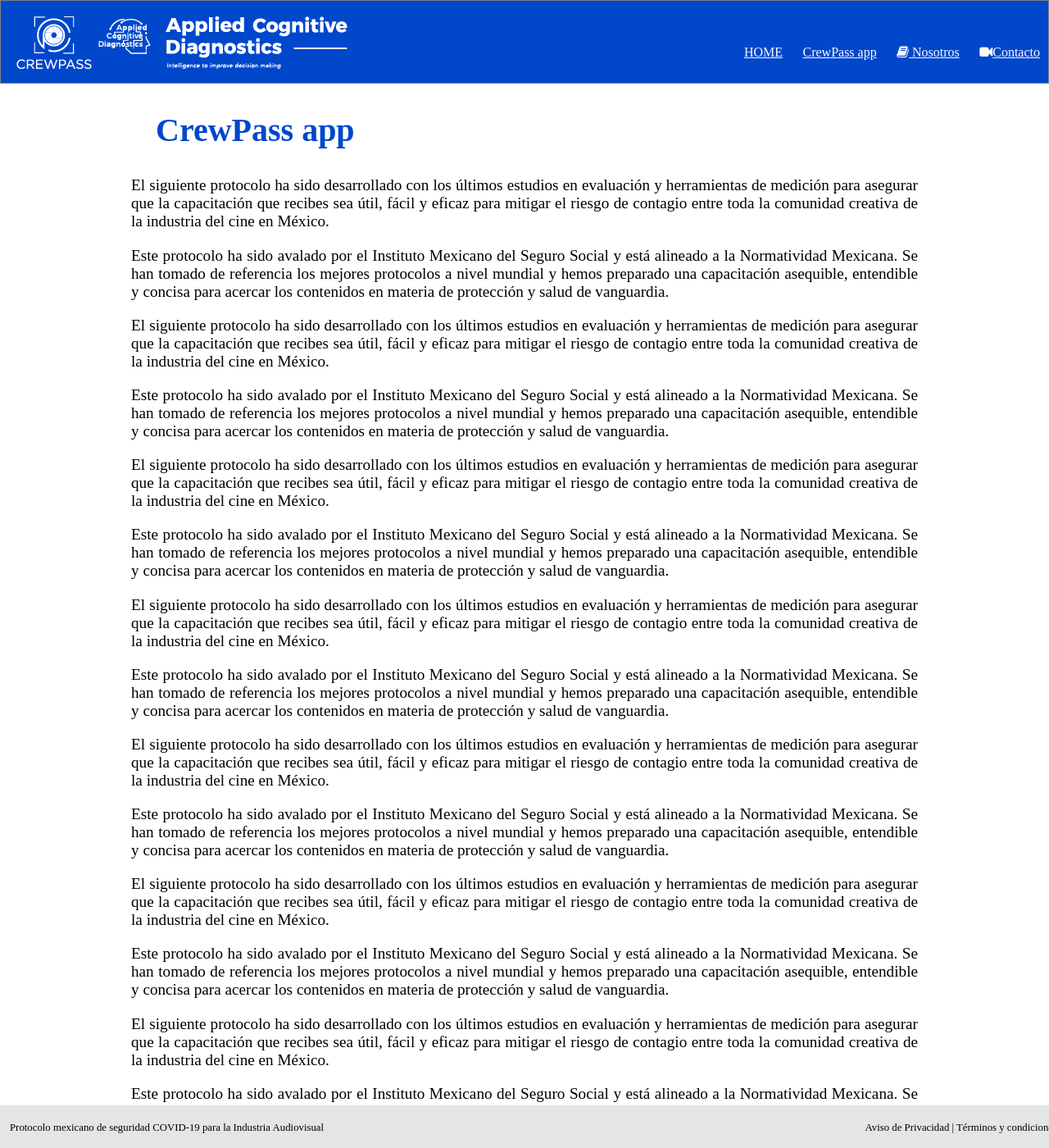
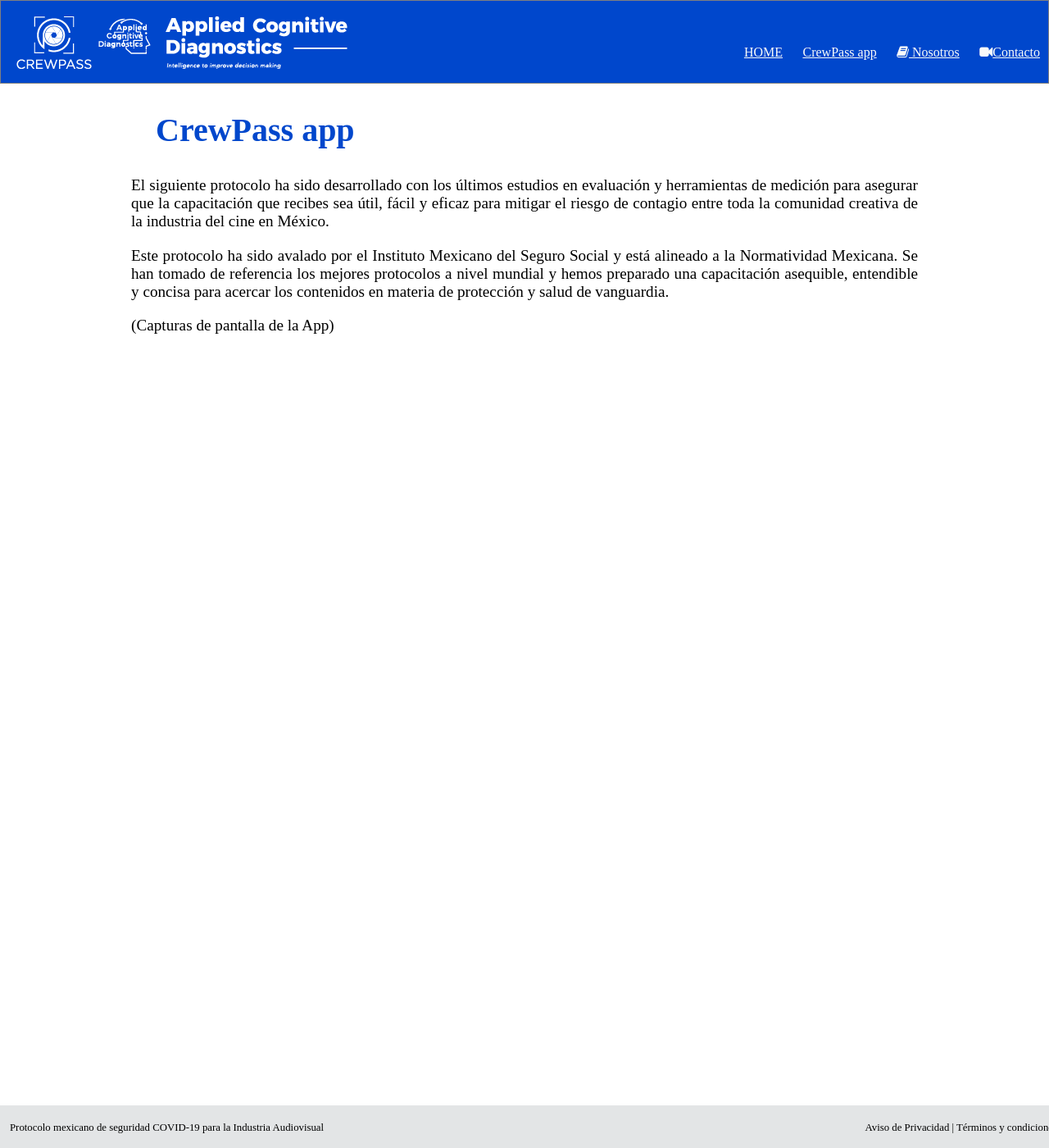
Before and after one commit to CrewPass/crewpass.github.io, a Jekyll site: the page built from CP-app.html, in a window 1280 px wide and 1400 px high. Shown: the whole window at 82% size. Built offline with Jekyll 4.4.1, drawn with Linux system fonts in a browser that asks for light colours; some of the changed text lies outside the part shown.

Commit message:
Update CP-app.html

```diff
--- a/CP-app.html
+++ b/CP-app.html
@@ -9,40 +9,8 @@ title: CrewPass app
 
 <p align="justify">Este protocolo ha sido avalado por el Instituto Mexicano del Seguro Social y está alineado a la Normatividad Mexicana. Se han tomado de referencia los mejores protocolos a nivel mundial y hemos preparado una capacitación asequible, entendible y concisa para acercar los contenidos en materia de protección y salud de vanguardia.</p>
 
-<p align="justify">El siguiente protocolo ha sido desarrollado con los últimos estudios en evaluación y herramientas de medición para asegurar que la capacitación que recibes sea útil, fácil y eficaz para mitigar el riesgo de contagio entre toda la comunidad creativa de la industria del cine en México.</p>
+<p align="justify">(Capturas de pantalla de la App)</p>
 
-<p align="justify">Este protocolo ha sido avalado por el Instituto Mexicano del Seguro Social y está alineado a la Normatividad Mexicana. Se han tomado de referencia los mejores protocolos a nivel mundial y hemos preparado una capacitación asequible, entendible y concisa para acercar los contenidos en materia de protección y salud de vanguardia.</p>
 
-<p align="justify">El siguiente protocolo ha sido desarrollado con los últimos estudios en evaluación y herramientas de medición para asegurar que la capacitación que recibes sea útil, fácil y eficaz para mitigar el riesgo de contagio entre toda la comunidad creativa de la industria del cine en México.</p>
-
-<p align="justify">Este protocolo ha sido avalado por el Instituto Mexicano del Seguro Social y está alineado a la Normatividad Mexicana. Se han tomado de referencia los mejores protocolos a nivel mundial y hemos preparado una capacitación asequible, entendible y concisa para acercar los contenidos en materia de protección y salud de vanguardia.</p>
-
-<p align="justify">El siguiente protocolo ha sido desarrollado con los últimos estudios en evaluación y herramientas de medición para asegurar que la capacitación que recibes sea útil, fácil y eficaz para mitigar el riesgo de contagio entre toda la comunidad creativa de la industria del cine en México.</p>
-
-<p align="justify">Este protocolo ha sido avalado por el Instituto Mexicano del Seguro Social y está alineado a la Normatividad Mexicana. Se han tomado de referencia los mejores protocolos a nivel mundial y hemos preparado una capacitación asequible, entendible y concisa para acercar los contenidos en materia de protección y salud de vanguardia.</p>
-
-<p align="justify">El siguiente protocolo ha sido desarrollado con los últimos estudios en evaluación y herramientas de medición para asegurar que la capacitación que recibes sea útil, fácil y eficaz para mitigar el riesgo de contagio entre toda la comunidad creativa de la industria del cine en México.</p>
-
-<p align="justify">Este protocolo ha sido avalado por el Instituto Mexicano del Seguro Social y está alineado a la Normatividad Mexicana. Se han tomado de referencia los mejores protocolos a nivel mundial y hemos preparado una capacitación asequible, entendible y concisa para acercar los contenidos en materia de protección y salud de vanguardia.</p>
-
-<p align="justify">El siguiente protocolo ha sido desarrollado con los últimos estudios en evaluación y herramientas de medición para asegurar que la capacitación que recibes sea útil, fácil y eficaz para mitigar el riesgo de contagio entre toda la comunidad creativa de la industria del cine en México.</p>
-
-<p align="justify">Este protocolo ha sido avalado por el Instituto Mexicano del Seguro Social y está alineado a la Normatividad Mexicana. Se han tomado de referencia los mejores protocolos a nivel mundial y hemos preparado una capacitación asequible, entendible y concisa para acercar los contenidos en materia de protección y salud de vanguardia.</p>
-
-<p align="justify">El siguiente protocolo ha sido desarrollado con los últimos estudios en evaluación y herramientas de medición para asegurar que la capacitación que recibes sea útil, fácil y eficaz para mitigar el riesgo de contagio entre toda la comunidad creativa de la industria del cine en México.</p>
-
-<p align="justify">Este protocolo ha sido avalado por el Instituto Mexicano del Seguro Social y está alineado a la Normatividad Mexicana. Se han tomado de referencia los mejores protocolos a nivel mundial y hemos preparado una capacitación asequible, entendible y concisa para acercar los contenidos en materia de protección y salud de vanguardia.</p>
-
-<p align="justify">El siguiente protocolo ha sido desarrollado con los últimos estudios en evaluación y herramientas de medición para asegurar que la capacitación que recibes sea útil, fácil y eficaz para mitigar el riesgo de contagio entre toda la comunidad creativa de la industria del cine en México.</p>
-
-<p align="justify">Este protocolo ha sido avalado por el Instituto Mexicano del Seguro Social y está alineado a la Normatividad Mexicana. Se han tomado de referencia los mejores protocolos a nivel mundial y hemos preparado una capacitación asequible, entendible y concisa para acercar los contenidos en materia de protección y salud de vanguardia.</p>
-
-<p align="justify">El siguiente protocolo ha sido desarrollado con los últimos estudios en evaluación y herramientas de medición para asegurar que la capacitación que recibes sea útil, fácil y eficaz para mitigar el riesgo de contagio entre toda la comunidad creativa de la industria del cine en México.</p>
-
-<p align="justify">Este protocolo ha sido avalado por el Instituto Mexicano del Seguro Social y está alineado a la Normatividad Mexicana. Se han tomado de referencia los mejores protocolos a nivel mundial y hemos preparado una capacitación asequible, entendible y concisa para acercar los contenidos en materia de protección y salud de vanguardia.</p>
-
-<p align="justify">El siguiente protocolo ha sido desarrollado con los últimos estudios en evaluación y herramientas de medición para asegurar que la capacitación que recibes sea útil, fácil y eficaz para mitigar el riesgo de contagio entre toda la comunidad creativa de la industria del cine en México.</p>
-
-<p align="justify">Este protocolo ha sido avalado por el Instituto Mexicano del Seguro Social y está alineado a la Normatividad Mexicana. Se han tomado de referencia los mejores protocolos a nivel mundial y hemos preparado una capacitación asequible, entendible y concisa para acercar los contenidos en materia de protección y salud de vanguardia.</p>
 
 <br>
```
